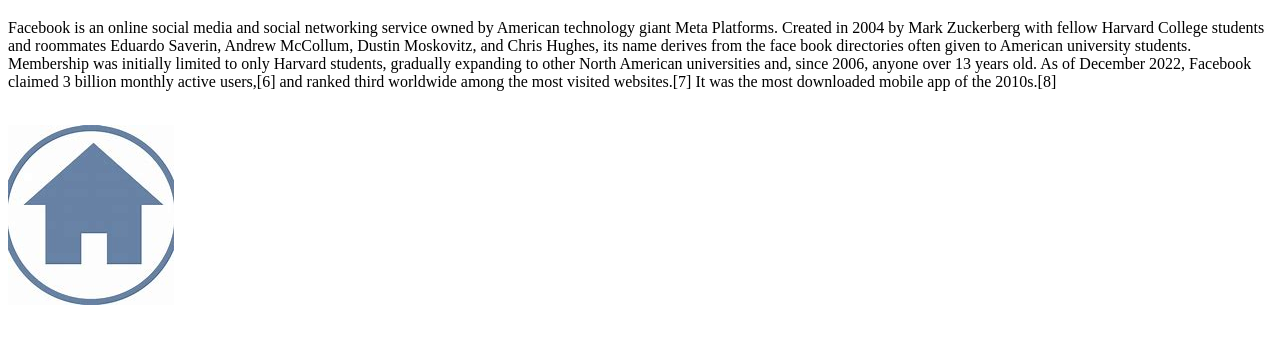
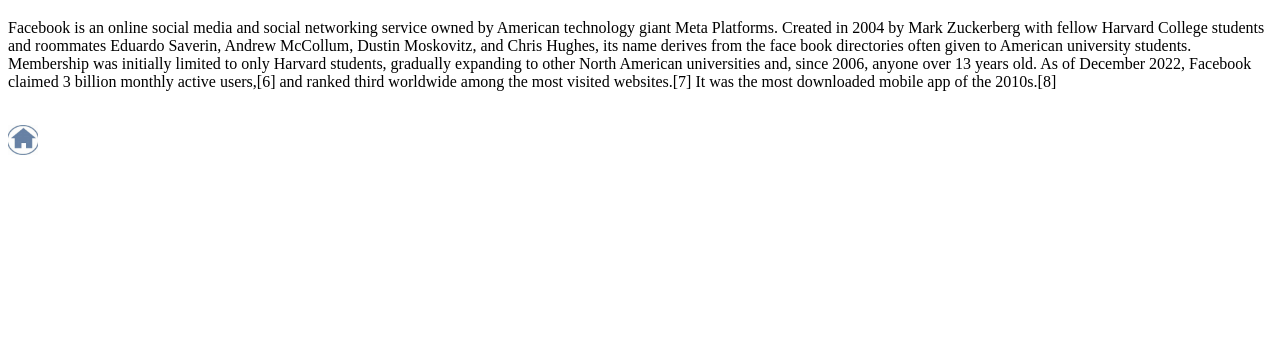
Before and after one commit to helmibenzina101/tp1web11, a plain HTML site: page Pages_html/facebook.html in a window 1280 px wide. Shown: the part 61-404 px from the top of the page. Drawn offline with Linux system fonts and the light colour scheme.

Commit message:
changing the size of the home icon

```diff
--- a/Pages_html/facebook.html
+++ b/Pages_html/facebook.html
@@ -13,7 +13,7 @@
     </p>
     <br>
   <a href="../index.html">
-    <img src="../images/télécharger.jpg" alt="home">
+    <img src="../images/télécharger.jpg" alt="home" width="30" height="30">
   </a>
 </body>
 </html>
```
Also changed, not shown: Pages_html/instagram.html (+1 -1 lines), Pages_html/tiktok.html (+1 -1 lines), Pages_html/whatsapp.html (+1 -1 lines), Pages_html/zoom.html (+1 -1 lines).
